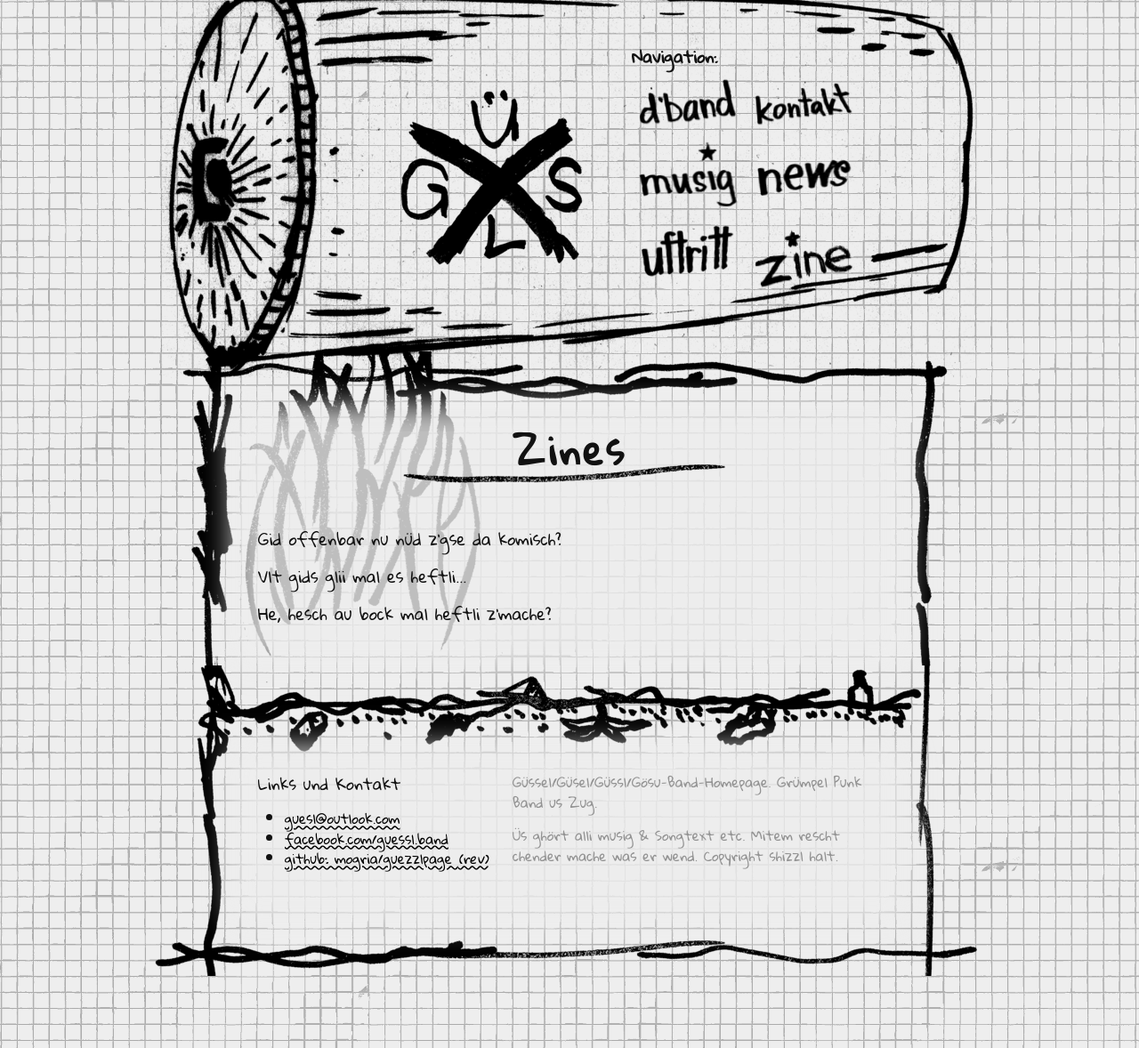
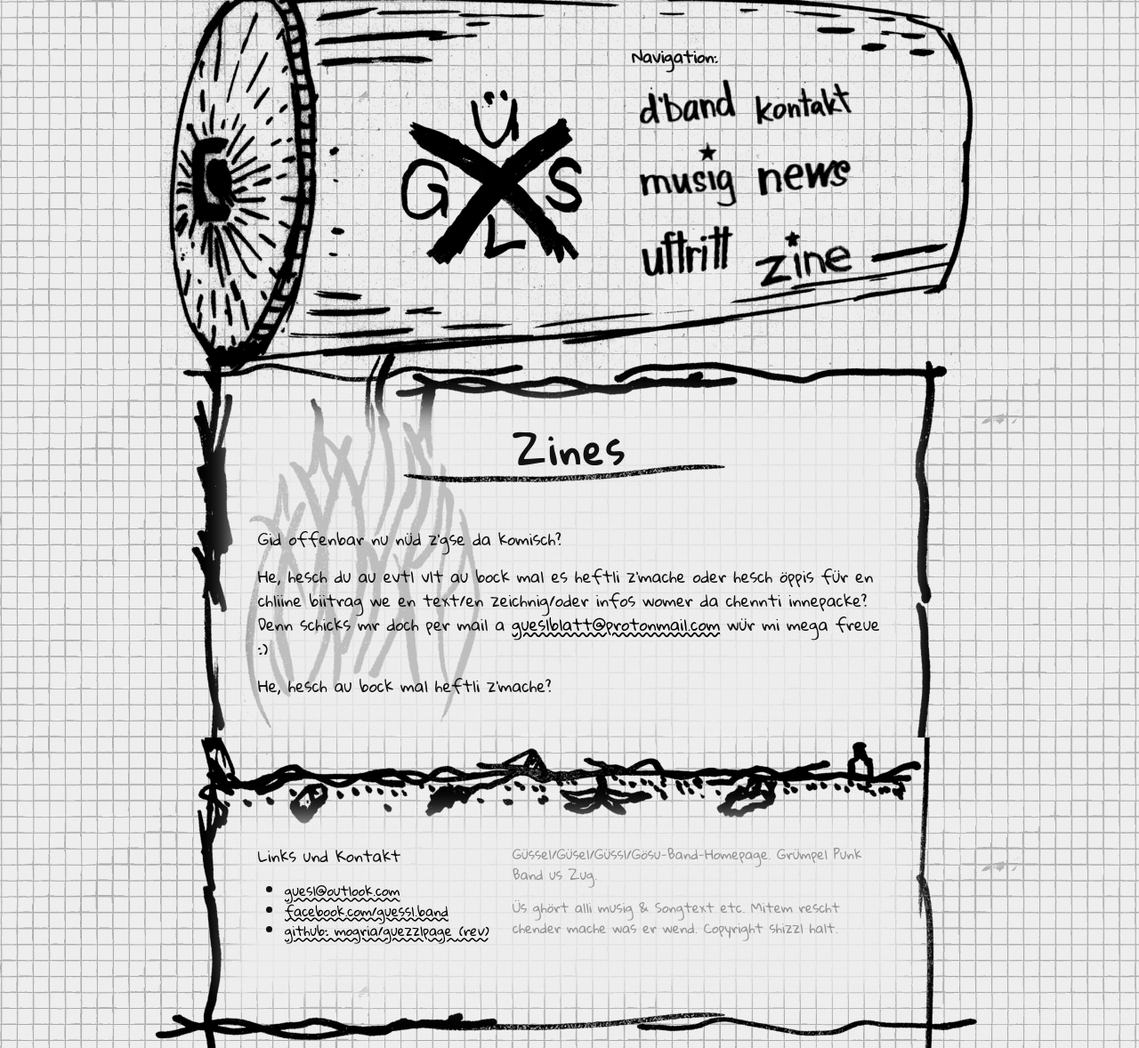
Before and after one commit to mogria/guezzlpage, a Jekyll site: the page built from zines.html, in a window 1280 px wide. Shown: the whole page at 89% size. Built offline with Jekyll 4.4.1, drawn with Linux system fonts in a browser that asks for light colours.

Commit message:
post mail for gueslblatt submissions

```diff
--- a/zines.html
+++ b/zines.html
@@ -8,6 +8,8 @@ menu_link_image: /img/nav-zine.png
 
 <p>Gid offenbar nu nüd z'gse da komisch?</p>
 
-<p>Vlt gids glii mal es heftli...</p>
+<p>He, hesch du au evtl vlt au bock mal es heftli z'mache oder hesch öppis für en chliine biitrag we en text/en zeichnig/oder infos womer da chennti innepacke? Denn schicks mr doch per mail a
+<a href="mailto:gueslblatt@protonmail.com?subject=GUESLBLATT: ">gueslblatt@protonmail.com</a> wür mi mega freue :)
+</p>
 
 <p>He, hesch au bock mal heftli z'mache?</p>
```
